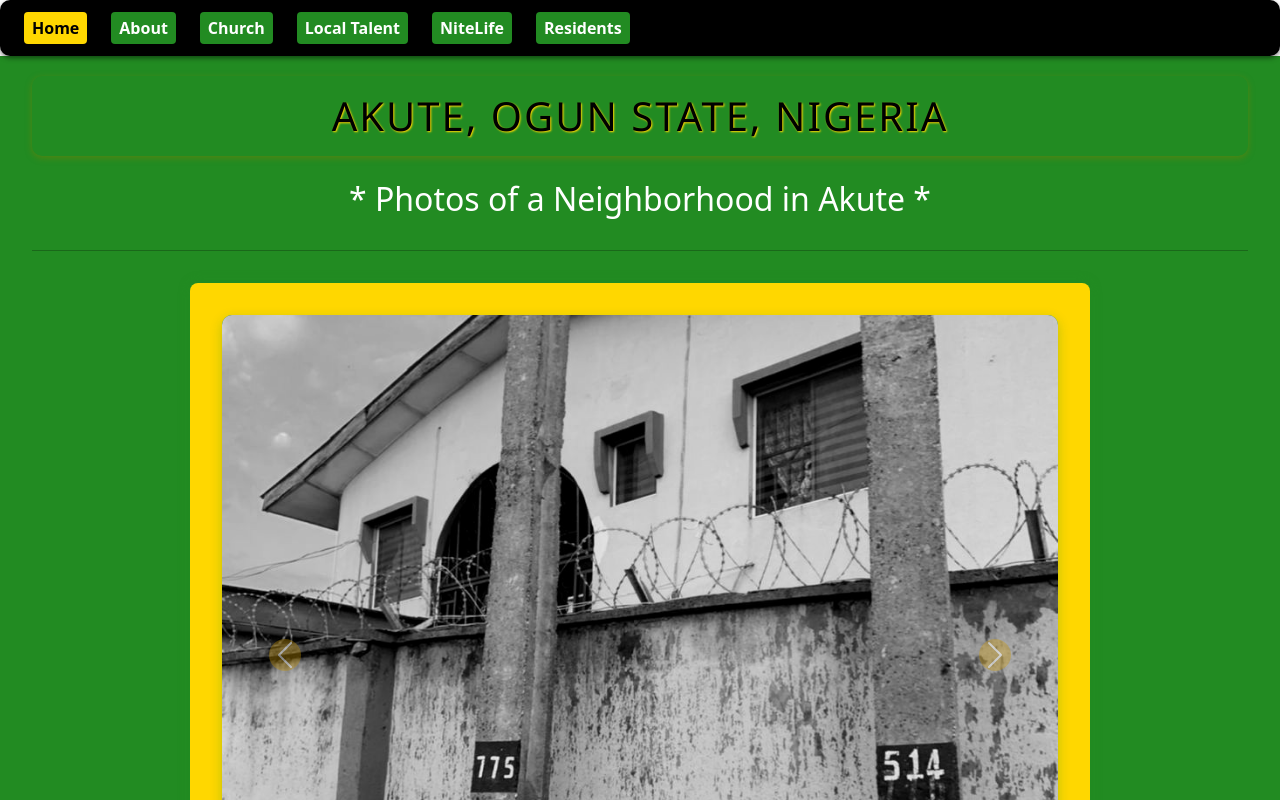
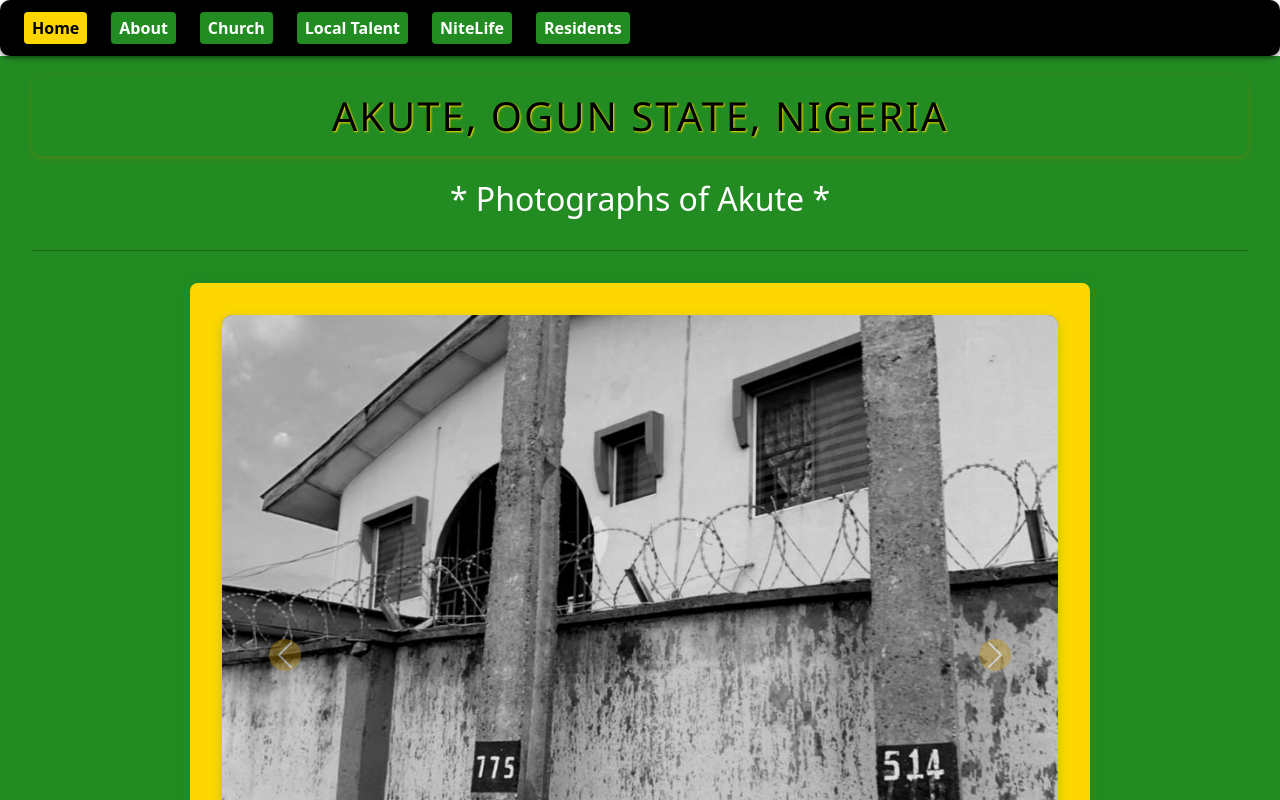
Before and after one commit to cochav4884/Nigeria, a React (Create React App) app: page / in a window 1280 px wide. Shown: the top 800 px of the page. Built offline with nearby package versions, Linux system fonts and the light colour scheme.

Commit message:
changed sub-header of home

```diff
--- a/src/Pages/Home.js
+++ b/src/Pages/Home.js
@@ -10,7 +10,7 @@ const Home = () => {
           <header className="page-header">
             <h1>Akute, Ogun State, Nigeria</h1>
           </header>
-          <h2 className="section">* Photos of a Neighborhood in Akute *</h2>
+          <h2 className="section">* Photographs of Akute *</h2>
           <hr />
           <section className="container">
           <div
```
